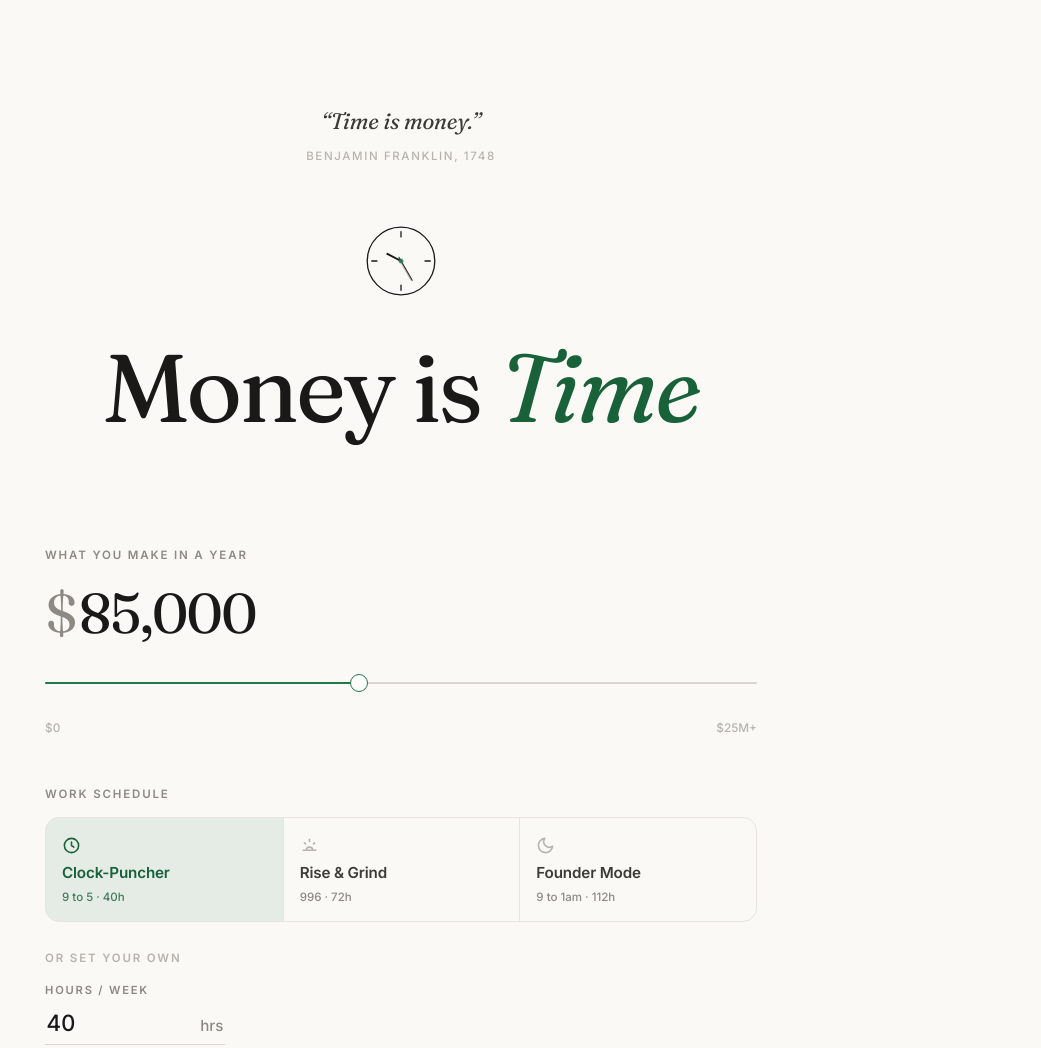
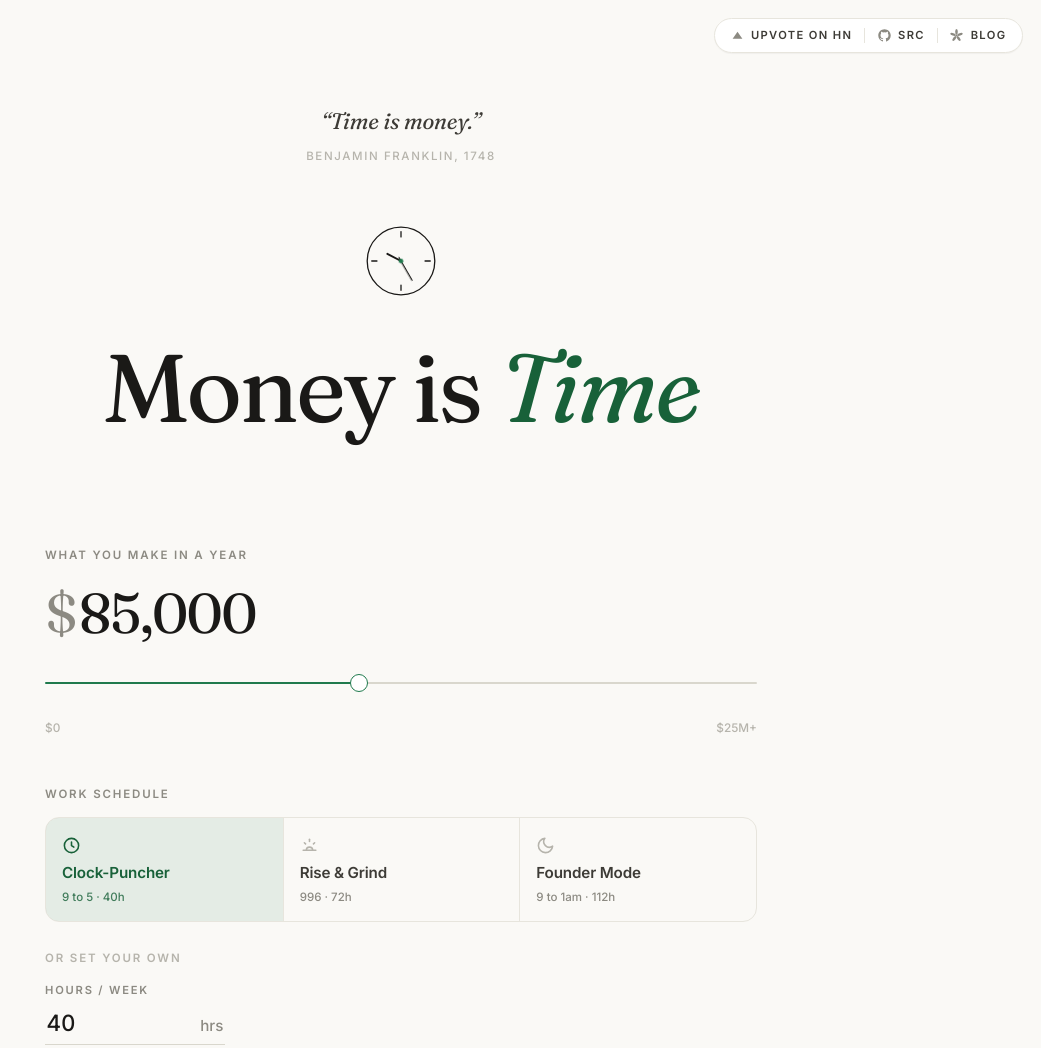
Before and after one commit to wu-json/money-is-time, a website with bundled scripts: page index.html in a window 1280 px wide. Shown: the top 1048 px of the page, without its empty margins (239-1280 px from the left). Built offline with nearby package versions, Linux system fonts and the light colour scheme.

Commit message:
feat: top-right link bar (HN, source, blog)
A floating paper bar pinned top-right, mirroring the dock's card grammar
at the opposite corner — hairline border, one ink-tinted lift, links split
by inset seams. Labels use the page's uppercase eyebrow idiom and earn ink
only on hover; the blossom blooms accent-green. HN and blog URLs are
placeholders for now.

Co-Authored-By: Claude Opus 4.8 (1M context) <noreply@anthropic.com>

```diff
--- /dev/null
+++ b/src/components/topbar.ts
@@ -0,0 +1,68 @@
+// A small cluster of links pinned to the top-right of the page: upvote on
+// Hacker News, view the source on GitHub, and read the blog post. Built to sit
+// quietly in the same ink-on-paper palette as the rest of the sheet — paper
+// pills, hairline borders, no color until you hover.
+
+import { el } from "../dom";
+
+// HN-style upvote caret — the same triangle used as the upvote affordance on
+// news.ycombinator.com, drawn into a 24×24 viewBox to match the other icons.
+const ICON_UPVOTE =
+  '<svg viewBox="0 0 24 24" fill="currentColor" aria-hidden="true"><path d="M12 5 3 18h18z"/></svg>';
+
+// GitHub mark — the standard Octicons silhouette in a 24×24 viewBox.
+const ICON_GITHUB =
+  '<svg viewBox="0 0 24 24" fill="currentColor" aria-hidden="true"><path d="M12 .5C5.65.5.5 5.65.5 12c0 5.08 3.29 9.39 7.86 10.91.58.11.79-.25.79-.56 0-.27-.01-1.16-.02-2.11-3.2.7-3.87-1.36-3.87-1.36-.52-1.32-1.27-1.67-1.27-1.67-1.04-.71.08-.7.08-.7 1.15.08 1.76 1.18 1.76 1.18 1.02 1.75 2.68 1.25 3.34.95.1-.74.4-1.25.72-1.54-2.56-.29-5.25-1.28-5.25-5.7 0-1.26.45-2.29 1.18-3.1-.12-.29-.51-1.46.11-3.04 0 0 .97-.31 3.18 1.18a11.04 11.04 0 0 1 5.79 0c2.21-1.49 3.18-1.18 3.18-1.18.62 1.58.23 2.75.11 3.04.73.81 1.18 1.84 1.18 3.1 0 4.43-2.69 5.4-5.26 5.69.41.36.78 1.06.78 2.14 0 1.55-.01 2.79-.01 3.17 0 .31.21.68.8.56C20.21 21.39 23.5 17.08 23.5 12 23.5 5.65 18.35.5 12 .5z"/></svg>';
+
+// Blossom — five petals at 72° increments around a centered disc, in a 100×100
+// viewBox. Placeholder mark for the blog-post link.
+const ICON_BLOSSOM =
+  '<svg viewBox="0 0 100 100" fill="currentColor" aria-hidden="true"><ellipse cx="50" cy="22" rx="10" ry="22"/><ellipse cx="50" cy="22" rx="10" ry="22" transform="rotate(72 50 50)"/><ellipse cx="50" cy="22" rx="10" ry="22" transform="rotate(144 50 50)"/><ellipse cx="50" cy="22" rx="10" ry="22" transform="rotate(216 50 50)"/><ellipse cx="50" cy="22" rx="10" ry="22" transform="rotate(288 50 50)"/><circle cx="50" cy="50" r="8"/></svg>';
+
+function link(
+  cls: string,
+  href: string,
+  ariaLabel: string,
+  icon: string,
+  label: string,
+): HTMLAnchorElement {
+  const a = el("a", `topbar-link ${cls}`) as HTMLAnchorElement;
+  a.href = href;
+  a.target = "_blank";
+  a.rel = "noopener noreferrer";
+  a.setAttribute("aria-label", ariaLabel);
+  const glyph = el("span", "topbar-icon");
+  glyph.setAttribute("aria-hidden", "true");
+  glyph.innerHTML = icon;
+  a.append(glyph, el("span", "topbar-label", label));
+  return a;
+}
+
+export function topbar(): HTMLElement {
+  // TODO: swap these placeholder URLs once the HN submission and blog post land.
+  return el(
+    "nav",
+    "topbar",
+    link(
+      "topbar-hn",
+      "https://news.ycombinator.com/",
+      "Upvote on Hacker News",
+      ICON_UPVOTE,
+      "upvote on HN",
+    ),
+    link(
+      "topbar-gh",
+      "https://github.com/wu-json/money-is-time",
+      "View the source on GitHub",
+      ICON_GITHUB,
+      "SRC",
+    ),
+    link(
+      "topbar-blog",
+      "https://www.jasonwu.ink/",
+      "Read the blog post",
+      ICON_BLOSSOM,
+      "Blog",
+    ),
+  );
+}
--- a/src/main.ts
+++ b/src/main.ts
@@ -8,6 +8,7 @@ import { itemsSection } from "./components/itemsSection";
 import { monthlySection } from "./components/monthlySection";
 import { comparisonSection } from "./components/comparisonSection";
 import { dock } from "./components/dock";
+import { topbar } from "./components/topbar";
 
 function mountControls(): void {
   const controls = document.querySelector<HTMLElement>("#controls");
@@ -65,4 +66,4 @@ mountControls();
 mountItems();
 mountMonthly();
 mountComparison();
-document.body.append(dock());
+document.body.append(topbar(), dock());
--- a/src/styles.css
+++ b/src/styles.css
@@ -1650,6 +1650,114 @@ body {
   opacity: 0.75;
 }
 
+/* Top links — HN / source / blog ------------------------------------------- */
+/* One paper bar pinned top-right, the same floating-card grammar as the dock
+   at the other corner: warm hairline border, a single ink-tinted lift, links
+   divided by hairlines rather than spread into separate pills. Labels borrow
+   the page's eyebrow idiom — uppercase, letter-spaced, muted — so the cluster
+   reads as part of the sheet and earns ink only on hover. */
+.topbar {
+  position: fixed;
+  top: calc(env(safe-area-inset-top, 0px) + clamp(0.75rem, 2vw, 1.1rem));
+  right: calc(env(safe-area-inset-right, 0px) + clamp(0.75rem, 2vw, 1.1rem));
+  z-index: 55;
+  display: flex;
+  align-items: stretch;
+  padding: 0.25rem;
+  gap: 0.1rem;
+  background: var(--paper);
+  border: 1px solid var(--hairline);
+  border-radius: 999px;
+  box-shadow:
+    0 1px 1px rgba(26, 25, 23, 0.04),
+    0 10px 30px -18px rgba(26, 25, 23, 0.22);
+  transition: box-shadow 0.4s var(--ease);
+}
+
+.topbar:hover {
+  box-shadow:
+    0 1px 1px rgba(26, 25, 23, 0.05),
+    0 14px 38px -18px rgba(26, 25, 23, 0.26);
+}
+
+.topbar-link {
+  display: inline-flex;
+  align-items: center;
+  gap: 0.45rem;
+  padding: 0.4rem 0.75rem;
+  border-radius: 999px;
+  color: var(--ink-2);
+  text-decoration: none;
+  font-family: var(--font-sans);
+  font-size: 0.7rem;
+  font-weight: 600;
+  letter-spacing: 0.12em;
+  text-transform: uppercase;
+  line-height: 1;
+  white-space: nowrap;
+  transition:
+    color var(--dur) var(--ease),
+    background var(--dur) var(--ease);
+}
+
+/* Hairline seams between links, kept clear of the rounded ends. */
+.topbar-link + .topbar-link {
+  position: relative;
+}
+.topbar-link + .topbar-link::before {
+  content: "";
+  position: absolute;
+  left: -0.1rem;
+  top: 0.35rem;
+  bottom: 0.35rem;
+  width: 1px;
+  background: var(--hairline);
+}
+
+.topbar-link:hover,
+.topbar-link:focus-visible {
+  outline: 0;
+  color: var(--ink);
+  background: var(--bg);
+}
+
+.topbar-icon {
+  display: inline-flex;
+  line-height: 0;
+  color: var(--muted);
+  transition: color var(--dur) var(--ease);
+}
+
+.topbar-link:hover .topbar-icon,
+.topbar-link:focus-visible .topbar-icon {
+  color: var(--ink);
+}
+
+/* All three marks share a square viewBox, so one height keeps them even. */
+.topbar-icon svg {
+  display: block;
+  height: 13px;
+  width: auto;
+}
+
+/* The blossom is the personal-site flower mark — let it bloom into the accent
+   green on hover, the page's one sanctioned color. */
+.topbar-blog:hover .topbar-icon,
+.topbar-blog:focus-visible .topbar-icon {
+  color: var(--accent-ink);
+}
+
+/* On narrow screens the labels would crowd the hero — keep just the icons,
+   and let the seams hug the tighter icon-only buttons. */
+@media (max-width: 600px) {
+  .topbar-label {
+    display: none;
+  }
+  .topbar-link {
+    padding: 0.45rem 0.55rem;
+  }
+}
+
 /* Utilities ---------------------------------------------------------------- */
 .fade-in {
   animation: fade-in var(--dur) var(--ease) both;
```
